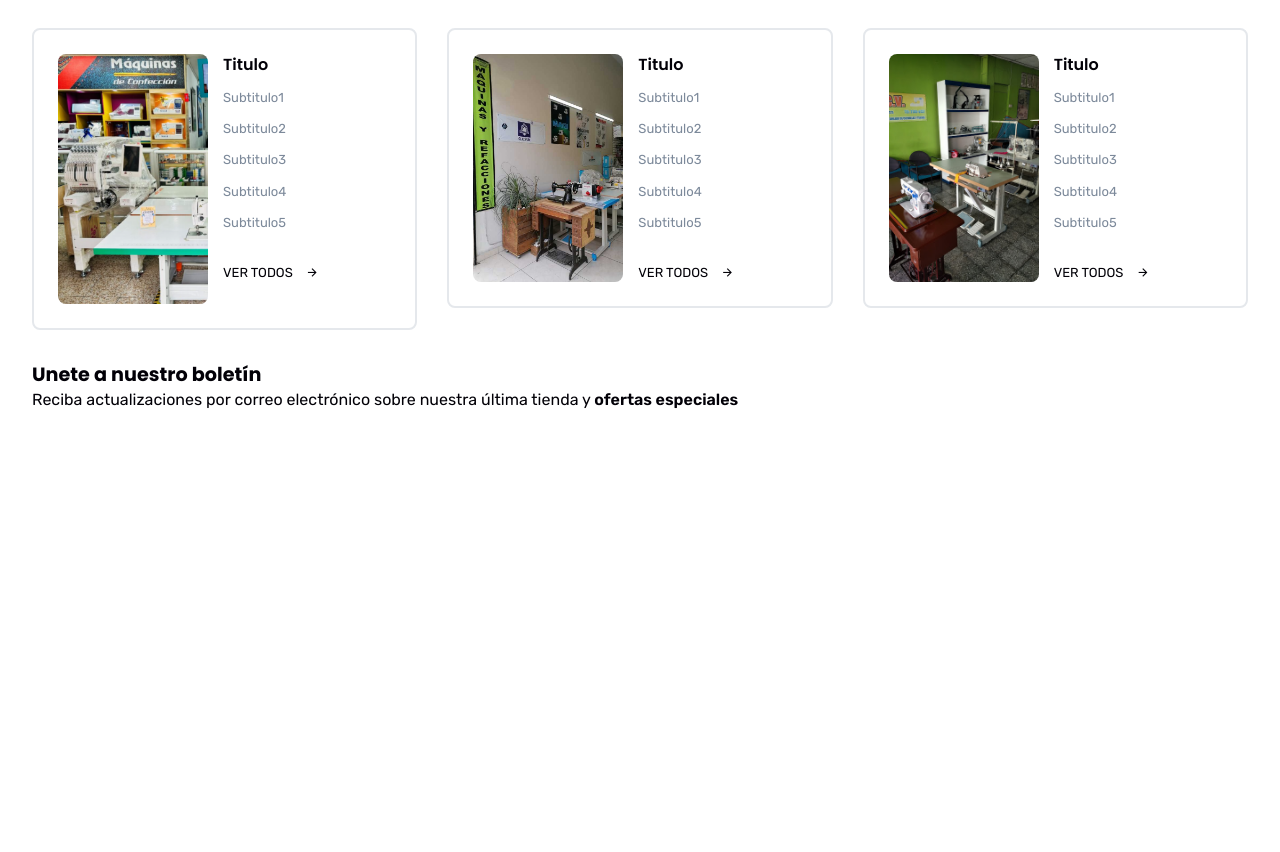
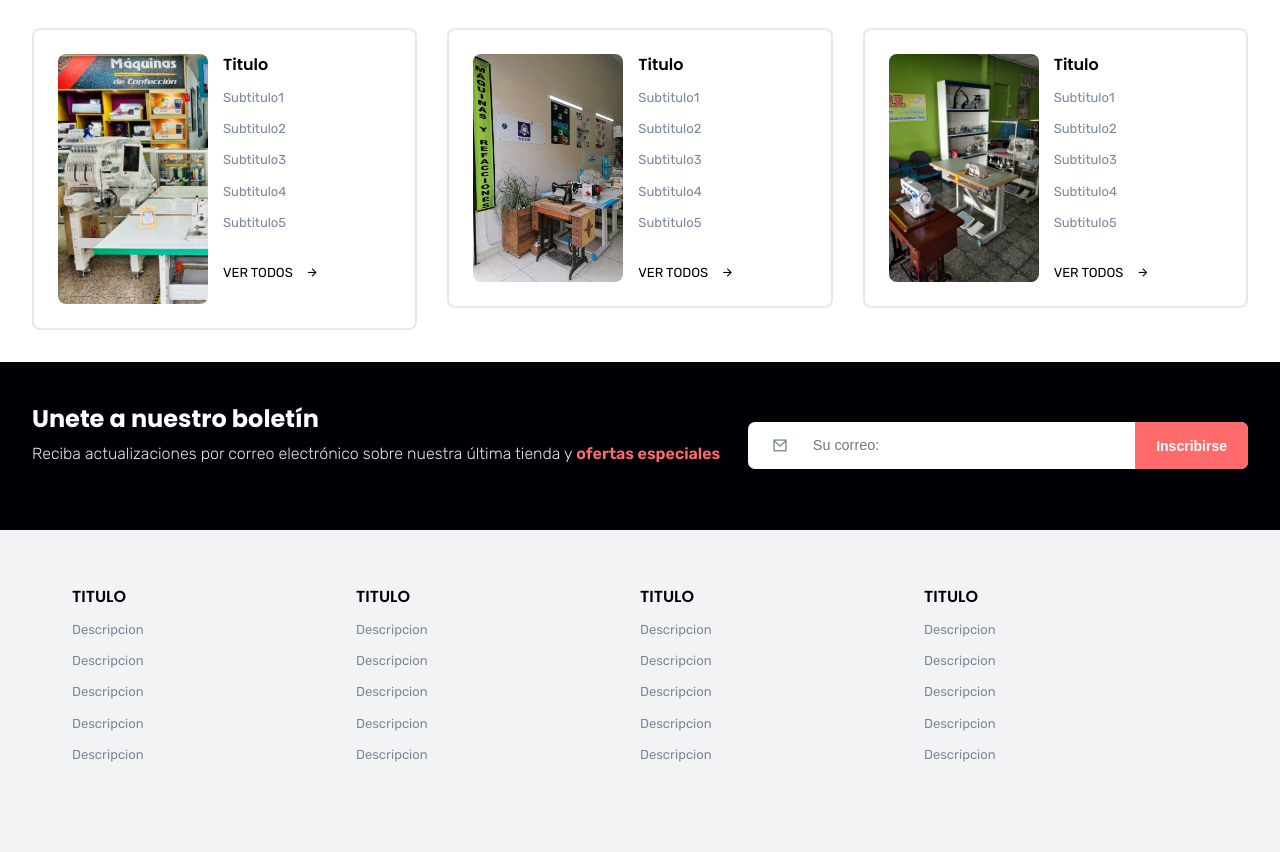
Before and after one commit to JonyR316/MAQUITEXT, a plain HTML site: page index.html in a window 1280 px wide. Shown: the part 3113-3965 px from the top of the page. Before the commit the page ends 3524 px from the top, so only its background shows below. Drawn offline with nearby package versions, Linux system fonts and the light colour scheme.

Commit message:
subiendo cambios 2

```diff
--- a/index.html
+++ b/index.html
@@ -1577,11 +1577,74 @@
                     última tienda y <strong>ofertas especiales</strong>
                   </p>
                 </div>
-                <form action="" class="search"></form>
+                <form action="" class="search">
+                  <span class="icon-large"><i class="ri-mail-line"></i></span>
+                  <input type="mail" placeholder="Su correo: " required />
+                  <button type="submit">Inscribirse</button>
+                </form>
               </div>
             </div>
           </div>
         </div>
+        <!-- newsletter -->
+
+        <div class="widgets">
+          <div class="container">
+            <div class="wrapper">
+              <div class="flexwrap">
+                <div class="row">
+                  <div class="item mini-links">
+                    <h4>TITULO</h4>
+                    <ul class="flexcol">
+                      <li><a href="#">Descripcion</a></li>
+                      <li><a href="#">Descripcion</a></li>
+                      <li><a href="#">Descripcion</a></li>
+                      <li><a href="#">Descripcion</a></li>
+                      <li><a href="#">Descripcion</a></li>
+                    </ul>
+                  </div>
+                </div>
+                <div class="row">
+                  <div class="item mini-links">
+                    <h4>TITULO</h4>
+                    <ul class="flexcol">
+                      <li><a href="#">Descripcion</a></li>
+                      <li><a href="#">Descripcion</a></li>
+                      <li><a href="#">Descripcion</a></li>
+                      <li><a href="#">Descripcion</a></li>
+                      <li><a href="#">Descripcion</a></li>
+                    </ul>
+                  </div>
+                </div>
+                <div class="row">
+                  <div class="item mini-links">
+                    <h4>TITULO</h4>
+                    <ul class="flexcol">
+                      <li><a href="#">Descripcion</a></li>
+                      <li><a href="#">Descripcion</a></li>
+                      <li><a href="#">Descripcion</a></li>
+                      <li><a href="#">Descripcion</a></li>
+                      <li><a href="#">Descripcion</a></li>
+                    </ul>
+                  </div>
+                </div>
+                <div class="row">
+                  <div class="item mini-links">
+                    <h4>TITULO</h4>
+                    <ul class="flexcol">
+                      <li><a href="#">Descripcion</a></li>
+                      <li><a href="#">Descripcion</a></li>
+                      <li><a href="#">Descripcion</a></li>
+                      <li><a href="#">Descripcion</a></li>
+                      <li><a href="#">Descripcion</a></li>
+                    </ul>
+                  </div>
+                </div>
+              </div>
+            </div>
+          </div>
+        </div>
+        <!-- widgets -->
       </footer>
     </div>
     <script src="https://cdn.jsdelivr.net/npm/swiper@11/swiper-bundle.min.js"></script>
--- a/style.css
+++ b/style.css
@@ -1014,6 +1014,47 @@ form.search button:hover {
   text-decoration: underline;
 }
 
+/*-------------
+ * 05. FOOTER |
+ *-----------*/
+
+/*---------------
+ * 05. FOOTER    |
+ * a. News Letter|
+ *--------------*/
+
+.newsletter {
+  padding: 2.5em 0;
+  background-color: var(--dark-color);
+  color: var(--white-color);
+}
+
+.newsletter h3 {
+  font-size: 1.5em;
+}
+.newsletter p {
+  font-weight: var(--fw3);
+  color: var(--border-color);
+  margin: 0.5em 0 1.5em;
+}
+.newsletter p strong {
+  color: var(--primary-color);
+}
+.newsletter form {
+  max-width: 500px;
+  width: var(--percent100);
+}
+
+/*---------------
+ * 05. FOOTER    |
+ * b. Widgets    |
+ *--------------*/
+
+.widgets {
+  padding: 3.5em 2.5em;
+  background-color: var(--light-bg-color);
+}
+
 /*---------------
  * 15.RESPONSIVE|
  *-------------*/
@@ -1028,7 +1069,8 @@ form.search button:hover {
     font-size: 1.25em;
   }
   .products.mini,
-  .banner .row {
+  .banner .row,
+  .widgets .row {
     flex: 0 0 50%;
   }
   .products.main .item {
@@ -1222,7 +1264,15 @@ form.search button:hover {
   .products.big .media {
     max-height: 373px;
   }
-  .products.main .item {
+  .products.main .item,
+  .widgets .row {
     flex: 0 0 25%;
   }
+
+  /* footer */
+  .newsletter .box {
+    display: flex;
+    justify-content: space-between;
+    align-items: center;
+  }
 }
```
